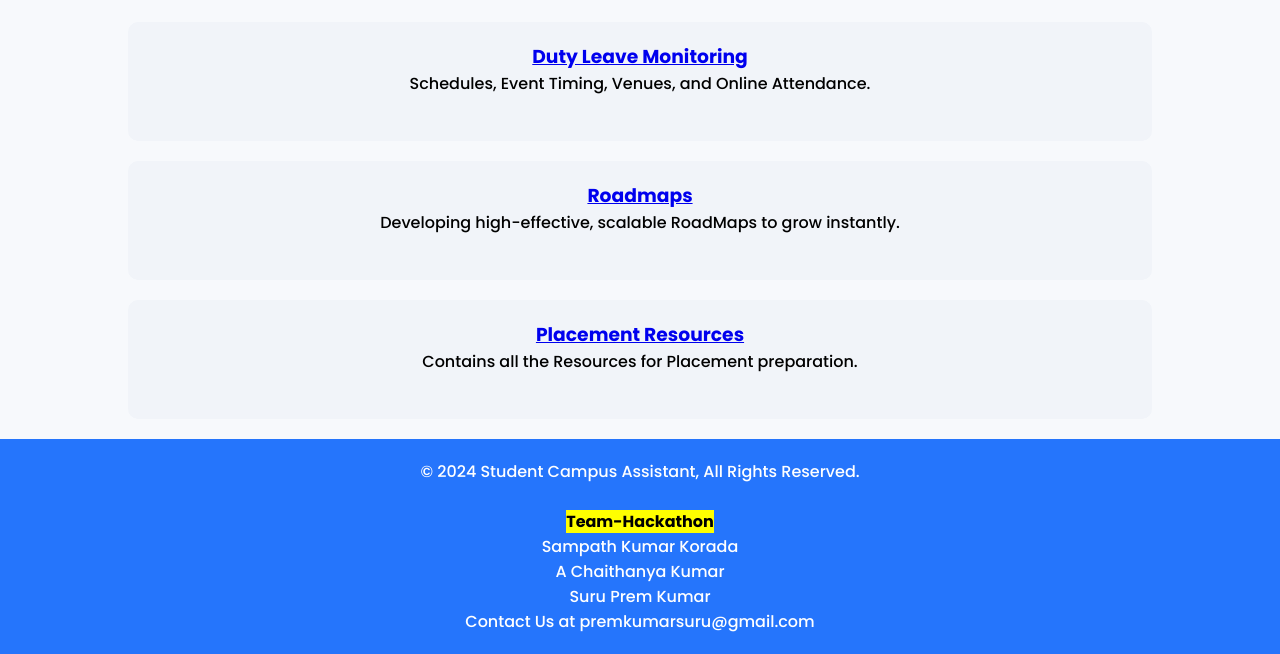
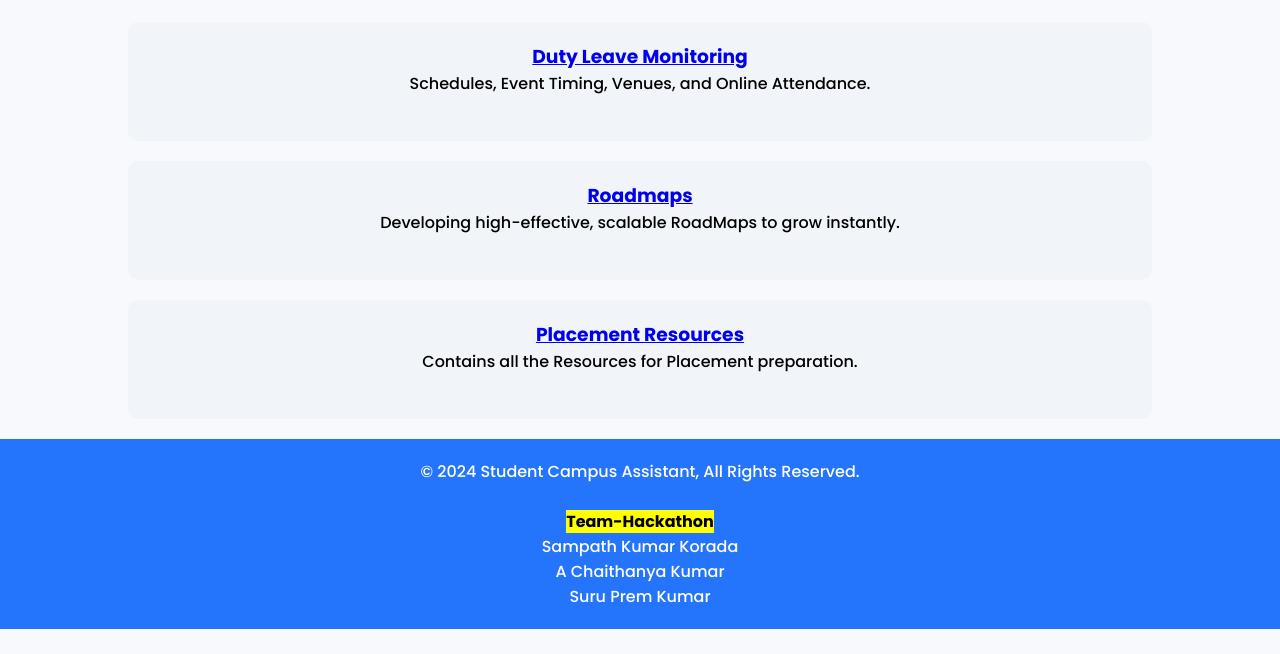
Before and after one commit to Premkumar981/Smart-Campus-Assistant, a plain HTML site: page index.html in a window 1280 px wide. Shown: the part 1073-1727 px from the top of the page. After the commit the page ends 1702 px from the top, so only its background shows below. Drawn offline with Linux system fonts and the light colour scheme.

Commit message:
Update index.html

```diff
--- a/index.html
+++ b/index.html
@@ -74,8 +74,7 @@
         <mark><b>Team-Hackathon</b> <br></mark>
         Sampath Kumar Korada <br>
         A Chaithanya Kumar <br>
-        Suru Prem Kumar <br>
-        <p>Contact Us at premkumarsuru@gmail.com</p>
+        Suru Prem Kumar
     </p>
 </div>
 </footer>
```
